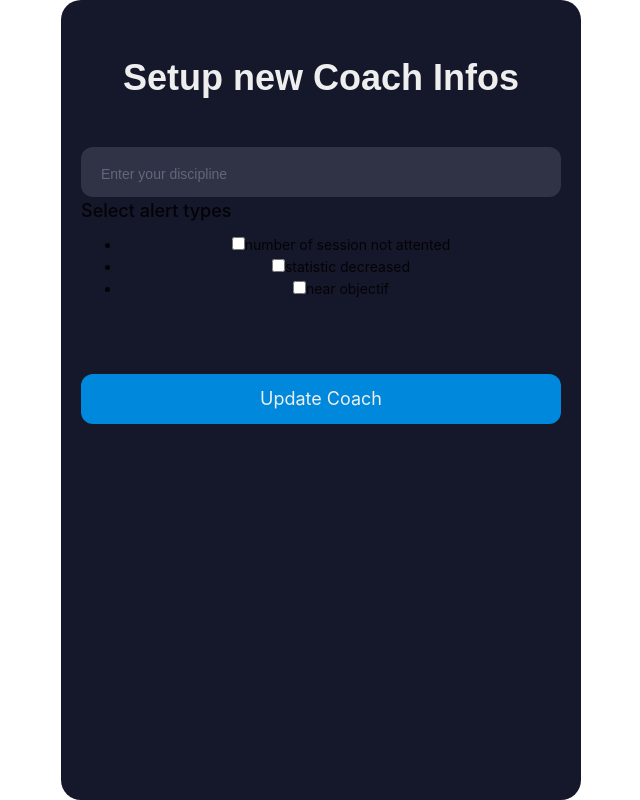
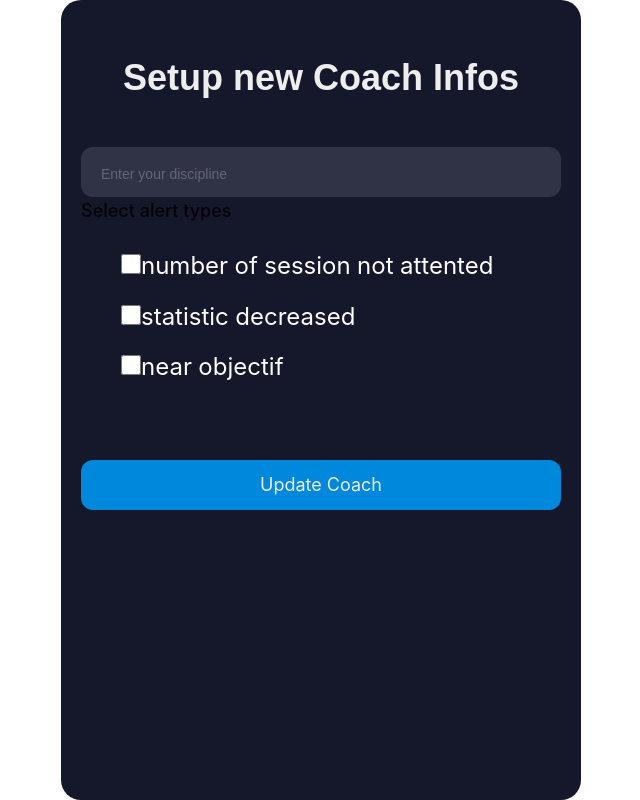
Before and after one commit to chadhaaa/ReactProject, a React (Create React App) app in the folder frontend/: page /firstLogin/1 in a window 1280 px wide. Shown: the whole page, without its empty margins (319-959 px from the left). Built offline with nearby package versions, Linux system fonts and the light colour scheme.

Commit message:
first login fixes

```diff
--- a/frontend/src/pages/firstLogin/firstLogin.js
+++ b/frontend/src/pages/firstLogin/firstLogin.js
@@ -15,14 +15,11 @@ const FirstLogin = () =>{
 		// event.preventDefault()
 
 		const formdata = {
-
 			discipline : discipline,
             alerts : alertType,
             new : false,
- }
-
+        }
 		axios.put(`http://localhost:8000/api/coachUpdate/${id}`, formdata)
-
 	}
 
 
@@ -44,51 +41,66 @@ const FirstLogin = () =>{
 					Enter your discipline
 				</label>
                                             <h3>Select alert types</h3>
-                                <ul >
+                                <ul style={{listStyleType:'none'}}>
 
-                                    <li >
+                                    <li style={{textAlign:'left'}}>
                                         <div className="toppings-list-item">
                                             <div className="left-section">
                                             <input
                                                 type="checkbox"
-                                                id={`alert-1`}
+                                                id={'alert-1'}
                                                 name="number of session not attented"
                                                 value="number-session-not-attented"
                                                 checked={alertType.includes('number-session-not-attented')}
-                                                onChange={(e) => setAlertType(state => [e.target.value, ...state]) }
+                                                onChange={(e) =>{
+                                                    if(alertType.filter(el => el == e.target.value).length == 0)
+                                                     setAlertType(state => [e.target.value, ...state]);
+                                                     else setAlertType(alertType.filter(el => el!=e.target.value))
+                                                } }
+                                                style={{width:'20px',height:'20px',marginTop:'20px'}}
                                             />
-                                            <label>number of session not attented</label>
+                                            <label style={{fontSize:'24px',marginTop:'10px',color:'white'}}>number of session not attented</label>
                                             </div>
                                         </div>
                                     </li>
-                                    <li >
+                                    <li style={{textAlign:'left'}}>
                                         <div className="toppings-list-item">
                                             <div className="left-section">
                                             <input
                                                 type="checkbox"
-                                                id={`alert-2`}
+                                                id={'alert-2'}
                                                 name="statistic decreased"
                                                 value="statistics-decreasing"
                                                 checked={alertType.includes('statistics-decreasing')}
-                                                onChange={(e) => setAlertType(state => [e.target.value, ...state]) }
+                                                onChange={(e) =>{
+                                                    if(alertType.filter(el => el == e.target.value).length == 0)
+                                                     setAlertType(state => [e.target.value, ...state]);
+                                                     else setAlertType(alertType.filter(el => el!=e.target.value))
+                                                } }
+                                                style={{width:'20px',height:'20px',marginTop:'20px'}}
                                             />
-                                            <label>statistic decreased</label>
+                                            <label style={{fontSize:'24px',marginTop:'10px',color:'white'}}>statistic decreased</label>
 
                                             </div>
                                         </div>
                                     </li>
-                                    <li >
+                                    <li style={{textAlign:'left'}}>
                                         <div className="toppings-list-item">
                                             <div className="left-section">
                                             <input
                                                 type="checkbox"
-                                                id={`alert-3`}
+                                                id={'alert-3'}
                                                 name="near objectif"
                                                 value="near-objectif"
                                                 checked={alertType.includes('near-objectif')}
-                                                onChange={(e) => setAlertType(state => [e.target.value, ...state]) }
+                                                onChange={(e) =>{
+                                                    if(alertType.filter(el => el == e.target.value).length == 0)
+                                                     setAlertType(state => [e.target.value, ...state]);
+                                                     else setAlertType(alertType.filter(el => el!=e.target.value))
+                                                } }
+                                                style={{width:'20px',height:'20px',marginTop:'20px'}}
                                             />
-                                            <label>near objectif</label>
+                                            <label style={{fontSize:'24px',marginTop:'10px',color:'white'}}>near objectif</label>
                                             </div>
                                         </div>
                                     </li>
```
